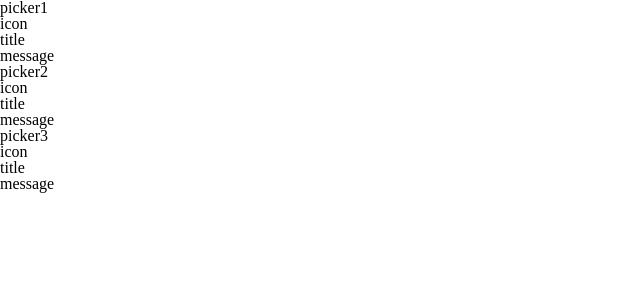
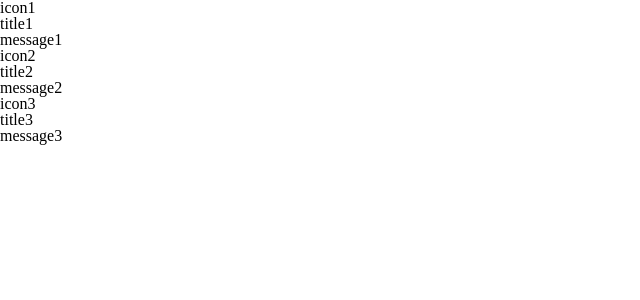
Before and after one commit to Jinpai666/icon-picker, a React (Vite) app: page / in a window 1280 px wide. Shown: the top 300 px of the page, without its empty margins (0-640 px from the left). Built offline with nearby package versions, Linux system fonts and the light colour scheme.

Commit message:
create picker component

```diff
--- a/index.html
+++ b/index.html
@@ -2,9 +2,8 @@
 <html lang="en">
   <head>
     <meta charset="UTF-8" />
-    <link rel="icon" type="image/svg+xml" href="/vite.svg" />
     <meta name="viewport" content="width=device-width, initial-scale=1.0" />
-    <title>Vite + React + TS</title>
+    <title>Icon Picker</title>
   </head>
   <body>
     <div id="root"></div>
--- a/src/App.tsx
+++ b/src/App.tsx
@@ -1,25 +1,27 @@
-function App() {
+import React from "react";
+import PickerColumn from "./components/pickerColumn";
+
+
+
+const App = () => {
 
     return (
         <div>
-            <div>
-                picker1
-                <div>icon</div>
-                <div>title</div>
-                <div>message</div>
-            </div>
-            <div>
-                picker2
-                <div>icon</div>
-                <div>title</div>
-                <div>message</div>
-            </div>
-            <div>
-                picker3
-                <div>icon</div>
-                <div>title</div>
-                <div>message</div>
-            </div>
+           <PickerColumn
+               icon="icon1"
+                title="title1"
+                message="message1"
+           />
+            <PickerColumn
+                icon="icon2"
+                title="title2"
+                message="message2"
+            />
+            <PickerColumn
+                icon="icon3"
+                title="title3"
+                message="message3"
+            />
         </div>
     )
 }
--- /dev/null
+++ b/src/components/pickerColumn.tsx
@@ -0,0 +1,19 @@
+import React ,{ FC } from 'react';
+
+interface PickerProps {
+    icon: string;
+    title: string;
+    message: string;
+}
+
+const PickerColumn: FC<PickerProps> = ({ message,icon,title }) => {
+    return (
+        <div>
+            <div>{icon}</div>
+            <div>{title}</div>
+            <div>{message}</div>
+        </div>
+    );
+}
+
+export default PickerColumn;
```
